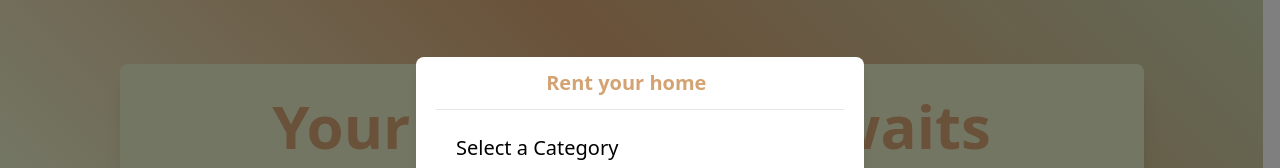
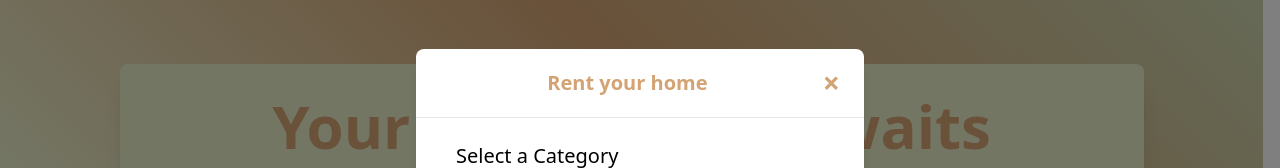
Before and after one commit to Annyotamo/urban-nest, a React (Vite) app in the folder frontend/: page /rent in a window 1280 px wide. Both pictures are taken after a click on the button "Rent Now". Shown: the top 168 px of the page. Built offline with nearby package versions, Linux system fonts and the light colour scheme; what world-countries would draw is missing.

Commit message:
Fixed some styles in Overlay modal

```diff
--- a/frontend/package.json
+++ b/frontend/package.json
@@ -19,6 +19,7 @@
         "axios": "^1.7.7",
         "formik": "^2.4.6",
         "leaflet": "^1.9.4",
+        "rc-progress": "^4.0.0",
         "rc-slider": "^11.1.7",
         "react": "^18.3.1",
         "react-dom": "^18.3.1",
--- a/frontend/src/components/elements/OverlayModal.element.jsx
+++ b/frontend/src/components/elements/OverlayModal.element.jsx
@@ -1,6 +1,7 @@
 import React, { useEffect, useState } from 'react';
+import { Line } from 'rc-progress';
 
-const OverlayModal = ({ close, children, heading, subHeading, showPrev = true, showNext = true, setSlide }) => {
+const OverlayModal = ({ close, children, heading, subHeading, showPrev = true, showNext = true, setSlide, slide }) => {
     const [isVisible, setIsVisible] = useState(false);
 
     useEffect(() => {
@@ -29,10 +30,10 @@ const OverlayModal = ({ close, children, heading, subHeading, showPrev = true, s
                 className={`bg-white rounded-lg shadow-lg max-w-md w-full relative transform transition-all duration-300 ${isVisible ? 'translate-y-0 scale-100 opacity-100' : 'translate-y-4 scale-95 opacity-0'}`}
             >
                 {/* Header Section */}
-                <div className="border-b text-[#d4a373] mx-5 text-xl font-semibold rounded-t-lg px-4 py-3 flex justify-between items-center">
+                <div className="border-b text-[#d4a373] text-xl font-semibold rounded-t-lg p-4 flex justify-between items-center">
                     <h2 className="text-center w-[100%]">{heading}</h2>
                     <button
-                        className="text-white hover:bg-red-600 px-2 flex items-center justify-center rounded-full transition-transform transform hover:scale-110"
+                        className="text-[#d4a373] text-3xl font-semibold pr-2 flex items-center justify-center rounded-full transition-transform transform hover:scale-110"
                         onClick={handleClose}
                         aria-label="Close Modal"
                     >
@@ -46,7 +47,7 @@ const OverlayModal = ({ close, children, heading, subHeading, showPrev = true, s
                 </div>
 
                 {/* Footer Section with Navigation Buttons */}
-                <div className="flex justify-between items-center border-t p-4">
+                <div className="flex justify-between items-center border-t p-4 ">
                     {showPrev && (
                         <button
                             className="bg-[#d4a373] text-[#fefae0] py-2 px-4 rounded-lg shadow-md hover:bg-[#b08968] transition-transform transform hover:scale-105"
--- a/frontend/src/components/rent/RentOptions.jsx
+++ b/frontend/src/components/rent/RentOptions.jsx
@@ -47,7 +47,7 @@ const RentOptions = ({ toggle }) => {
 
     return (
 
-        <OverlayModal heading="Rent your home" close={toggle} setSlide={setSlide} showNext={slide <= 4} showPrev={slide > 0}>
+        <OverlayModal heading="Rent your home" close={toggle} setSlide={setSlide} showNext={slide <= 4} showPrev={slide > 0} slide={slide}>
             {content}
         </OverlayModal>
     )
```
Also changed, not shown: 1 other file (tests, documents, lock files or other folders).
